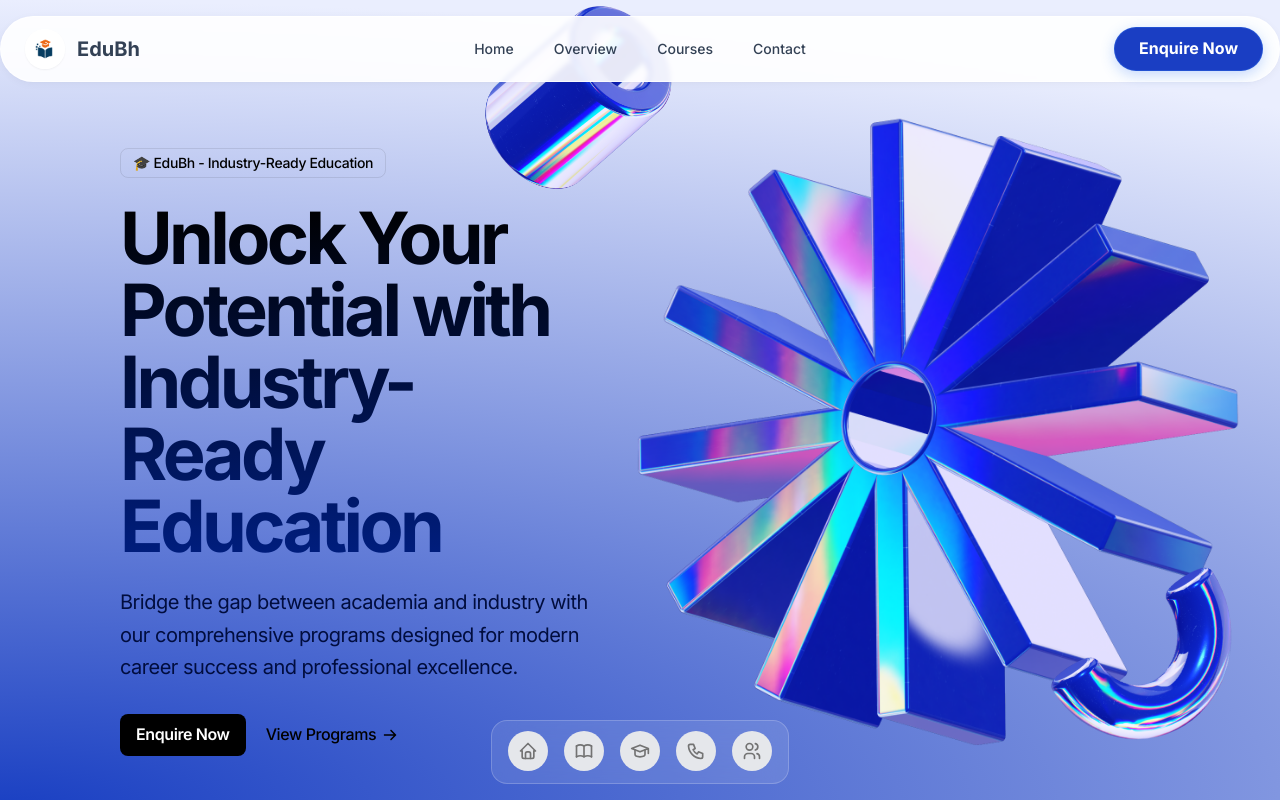
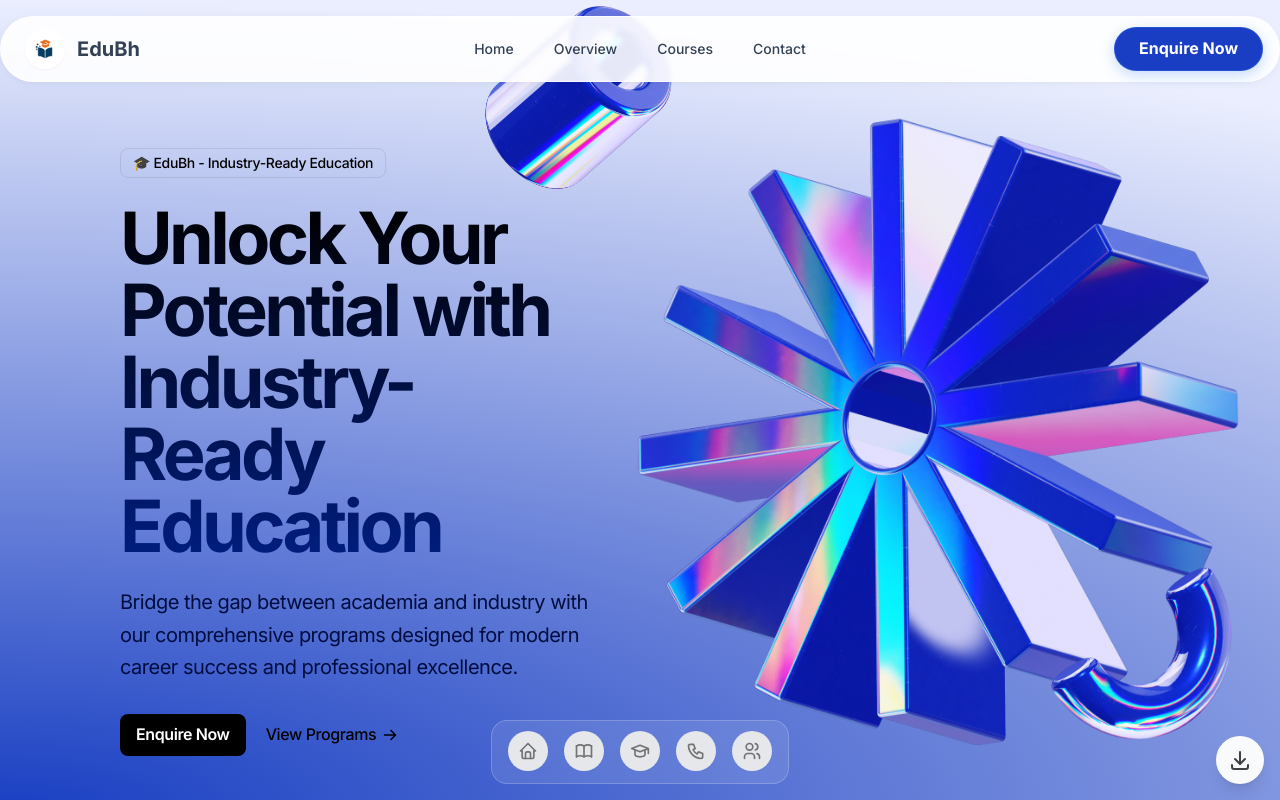
Before and after one commit to edubh-team/Website, a Next.js app: page / in a window 1280 px wide. Shown: the top 800 px of the page. Built offline with nearby package versions, Linux system fonts and the light colour scheme.

Commit message:
Add files via upload

```diff
--- a/src/components/ClientLayout.tsx
+++ b/src/components/ClientLayout.tsx
@@ -2,6 +2,7 @@
 import React, { useEffect } from "react";
 import { Header } from "@/sections/Header";
 import { Footer } from "@/sections/Footer";
+import { FloatingDownloadButton } from "@/components/ui/FloatingDownloadButton";
 
 export default function ClientLayout({ children }: { children: React.ReactNode }) {
   // const [uiHover, setUiHover] = useState(false);
@@ -26,6 +27,7 @@ export default function ClientLayout({ children }: { children: React.ReactNode }
         {children}
       </main>
       <Footer />
+      <FloatingDownloadButton />
     </div>
   );
 }
--- /dev/null
+++ b/src/components/ui/FloatingDownloadButton.tsx
@@ -0,0 +1,52 @@
+import { useState } from "react";
+import { motion, AnimatePresence } from "motion/react";
+import { cn } from "@/lib/utils";
+import { IconDownload } from "@tabler/icons-react";
+
+export const FloatingDownloadButton = () => {
+  const [hovered, setHovered] = useState(false);
+
+  const handleDownload = () => {
+    // Replace with your actual brochure PDF path
+    const brochurePath = "/brochure/Brochure.pdf";
+    const link = document.createElement("a");
+    link.href = brochurePath;
+    link.setAttribute("download", "Brochure.pdf"); // Suggests filename
+    link.setAttribute("target", "_blank"); // Opens in a new tab/window
+    document.body.appendChild(link);
+    link.click();
+    document.body.removeChild(link);
+  };
+
+  return (
+    <div
+      className="fixed bottom-4 right-4 z-[9998]"
+      onMouseEnter={() => setHovered(true)}
+      onMouseLeave={() => setHovered(false)}
+    >
+      <motion.button
+        whileHover={{ scale: 1.1 }}
+        whileTap={{ scale: 0.9 }}
+        onClick={handleDownload}
+        className={cn(
+          "relative flex h-12 w-12 items-center justify-center rounded-full shadow-lg",
+          "bg-gray-50 text-neutral-700 hover:bg-gray-100 dark:bg-neutral-800 dark:text-white dark:hover:bg-neutral-700 transition-colors duration-200"
+        )}
+      >
+        <IconDownload className="h-6 w-6" />
+        <AnimatePresence>
+          {hovered && (
+            <motion.span
+              initial={{ opacity: 0, y: 10 }}
+              animate={{ opacity: 1, y: 0 }}
+              exit={{ opacity: 0, y: 10 }}
+              className="absolute -top-10 -right-2 text-sm bg-gray-800 text-white px-3 py-1 rounded-md whitespace-nowrap"
+            >
+              Download Brochure
+            </motion.span>
+          )}
+        </AnimatePresence>
+      </motion.button>
+    </div>
+  );
+};
--- a/src/components/ui/floating-dock.tsx
+++ b/src/components/ui/floating-dock.tsx
@@ -72,7 +72,7 @@ const FloatingDockMobile = ({
     }
   };
   return (
-    <div className={cn("fixed bottom-4 right-4 z-[9999] block md:hidden", className)}>
+    <div className={cn("fixed bottom-20 right-4 z-[9999] block md:hidden", className)}>
       <AnimatePresence>
         {open && (
           <motion.div
```
Also changed, not shown: 1 other file (tests, documents, lock files or other folders).
